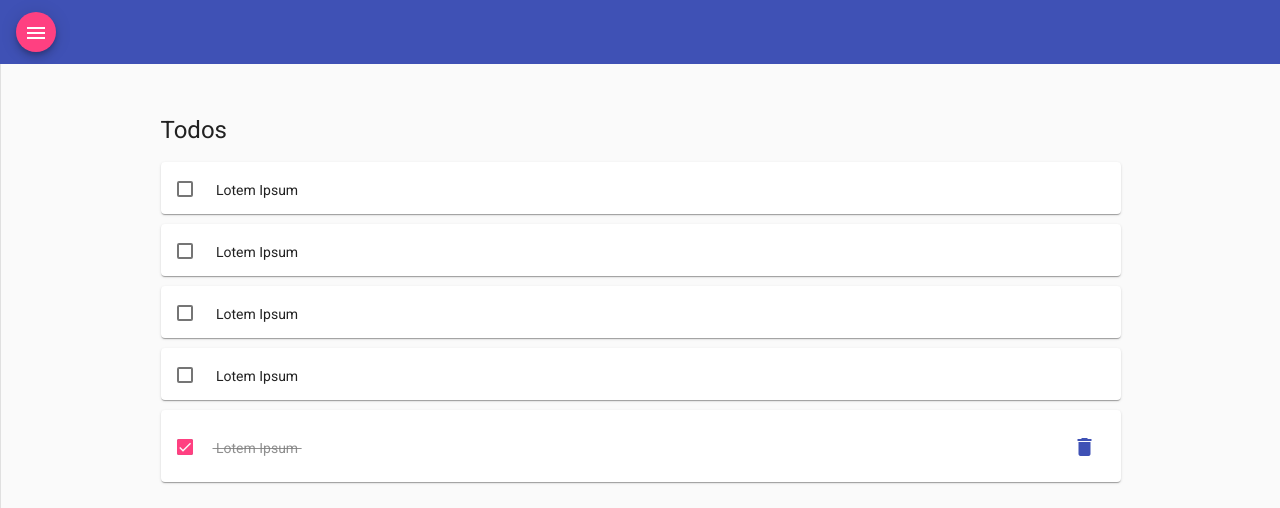
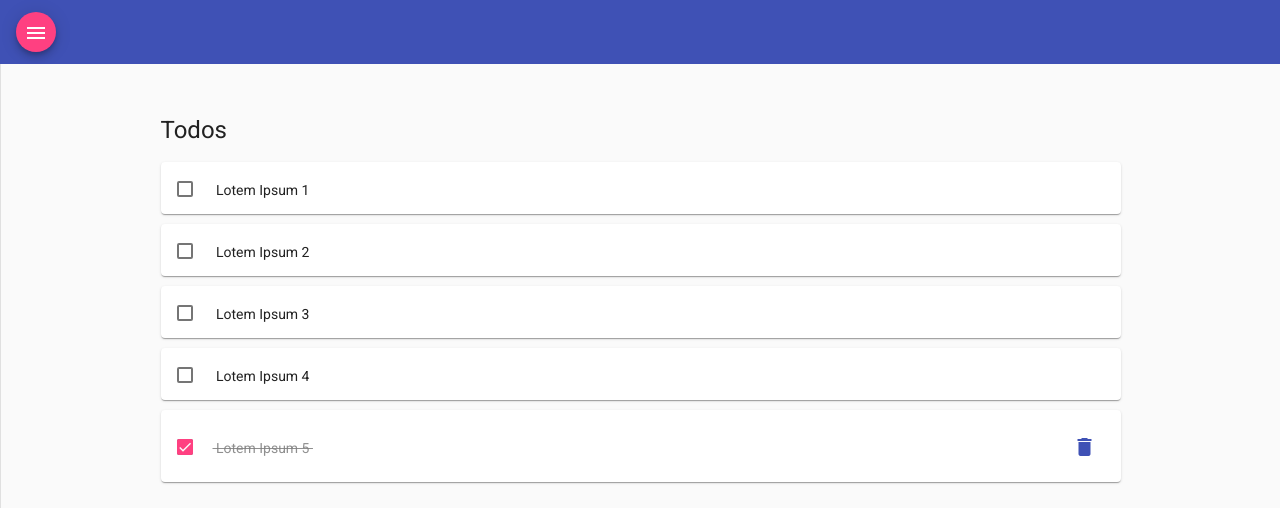
Before and after one commit to marciomesquita/ng-todo-app, an Angular app: page / in a window 1280 px wide. Shown: the top 508 px of the page. Built offline with nearby package versions, Linux system fonts and the light colour scheme.

Commit message:
add delete todo

```diff
--- a/src/app/pages/home/home.component.html
+++ b/src/app/pages/home/home.component.html
@@ -21,6 +21,7 @@
         class="delete-todo"
         color="primary"
         aria-label="Example icon button with a home icon"
+        (click)="deleteTodo(todo)"
       >
         <mat-icon>delete</mat-icon>
       </button>
--- a/src/app/pages/home/home.component.ts
+++ b/src/app/pages/home/home.component.ts
@@ -7,11 +7,11 @@ import { Component, OnInit } from '@angular/core';
 })
 export class HomeComponent implements OnInit {
   todos: Array<Object> = [
-    { id: 1, title: 'Lotem Ipsum', done: false},
-    { id: 2, title: 'Lotem Ipsum', done: false },
-    { id: 3, title: 'Lotem Ipsum', done: false },
-    { id: 4, title: 'Lotem Ipsum', done: false },
-    { id: 5, title: 'Lotem Ipsum', done: true }
+    { id: 1, title: 'Lotem Ipsum 1', done: false},
+    { id: 2, title: 'Lotem Ipsum 2', done: false },
+    { id: 3, title: 'Lotem Ipsum 3', done: false },
+    { id: 4, title: 'Lotem Ipsum 4', done: false },
+    { id: 5, title: 'Lotem Ipsum 5', done: true }
   ];
   constructor() { }
 
@@ -23,4 +23,8 @@ export class HomeComponent implements OnInit {
     this.todos[index]['done'] = !todoSelected.done;
   }
 
+  deleteTodo(todo) {
+    this.todos.splice(this.todos.indexOf(todo), 1);
+  }
+
 }
```
